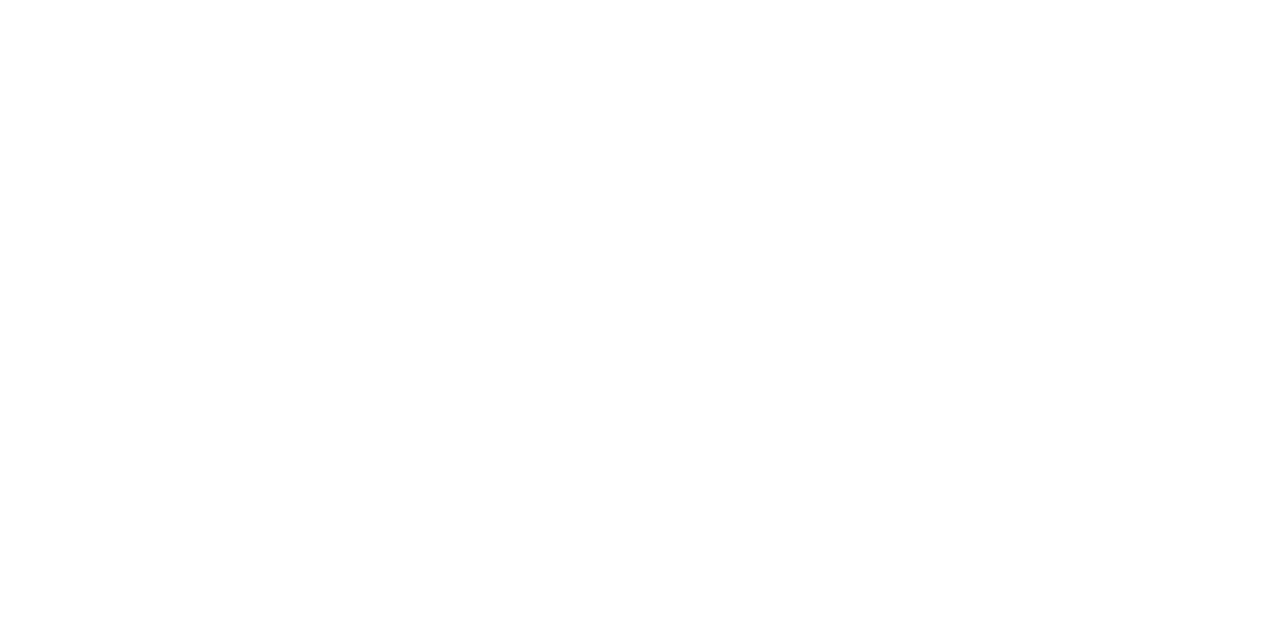
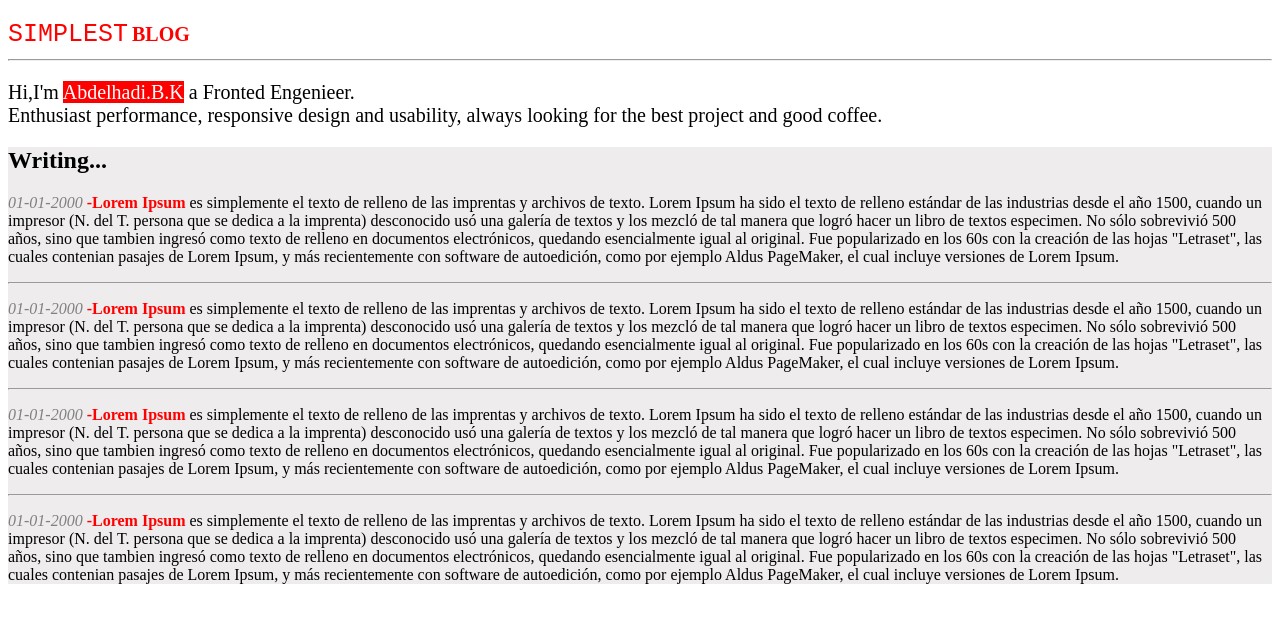
Before and after one commit to SuperDonuttace/ABK-Web-CSS-1, a plain HTML site: page 4_Color/Activitat3.html in a window 1280 px wide. Drawn offline with Linux system fonts and the light colour scheme.

Commit message:
Deploying to gh-pages from @ SuperDonuttace/ABK-Web-CSS-1@5d4e8367079072814006bdfdfa38e8eb1b43d4ae 🚀

```diff
--- a/4_Color/Activitat3.html
+++ b/4_Color/Activitat3.html
@@ -11,5 +11,35 @@
 </head>
 <body>
 
+    <!-- Aquesta practica m'ha costa molt, pero m'ha agradat el resultat-->
+
+    <h2></h2><span class="simplest">SIMPLEST</span> <span class="blog">BLOG</span></h2>
+    <header class="header">
+        <hr>
+        <p>Hi,I'm <span class="abdelhadi">Abdelhadi.B.K</span> a Fronted Engenieer. <br> Enthusiast performance, responsive design and usability, always looking for the best project and good coffee.<p>
+    </header>
+   <div class="div">
+        <h2>Writing...</h2>
+        <p> <span class="fecha">01-01-2000</span> <span class="loremipsum">-Lorem Ipsum</span> es simplemente el texto de relleno de las imprentas y archivos de texto. Lorem Ipsum ha sido el texto de relleno estándar de las industrias desde el año 1500,
+        cuando un impresor (N. del T. persona que se dedica a la imprenta) desconocido usó una galería de textos y los mezcló de tal manera que logró hacer un libro de textos especimen.
+        No sólo sobrevivió 500 años, sino que tambien ingresó como texto de relleno en documentos electrónicos, quedando esencialmente igual al original. Fue popularizado en los 60s con la creación de las hojas "Letraset",
+        las cuales contenian pasajes de Lorem Ipsum, y más recientemente con software de autoedición, como por ejemplo Aldus PageMaker, el cual incluye versiones de Lorem Ipsum.</p>
+        <hr>
+        <p> <span class="fecha">01-01-2000</span> <span class="loremipsum">-Lorem Ipsum</span> es simplemente el texto de relleno de las imprentas y archivos de texto. Lorem Ipsum ha sido el texto de relleno estándar de las industrias desde el año 1500,
+        cuando un impresor (N. del T. persona que se dedica a la imprenta) desconocido usó una galería de textos y los mezcló de tal manera que logró hacer un libro de textos especimen.
+        No sólo sobrevivió 500 años, sino que tambien ingresó como texto de relleno en documentos electrónicos, quedando esencialmente igual al original. Fue popularizado en los 60s con la creación de las hojas "Letraset",
+        las cuales contenian pasajes de Lorem Ipsum, y más recientemente con software de autoedición, como por ejemplo Aldus PageMaker, el cual incluye versiones de Lorem Ipsum.</p>
+        <hr>
+        <p> <span class="fecha">01-01-2000</span> <span class="loremipsum">-Lorem Ipsum</span> es simplemente el texto de relleno de las imprentas y archivos de texto. Lorem Ipsum ha sido el texto de relleno estándar de las industrias desde el año 1500,
+        cuando un impresor (N. del T. persona que se dedica a la imprenta) desconocido usó una galería de textos y los mezcló de tal manera que logró hacer un libro de textos especimen.
+        No sólo sobrevivió 500 años, sino que tambien ingresó como texto de relleno en documentos electrónicos, quedando esencialmente igual al original. Fue popularizado en los 60s con la creación de las hojas "Letraset",
+        las cuales contenian pasajes de Lorem Ipsum, y más recientemente con software de autoedición, como por ejemplo Aldus PageMaker, el cual incluye versiones de Lorem Ipsum.</p>
+        <hr>
+        <p> <span class="fecha">01-01-2000</span> <span class="loremipsum">-Lorem Ipsum</span> es simplemente el texto de relleno de las imprentas y archivos de texto. Lorem Ipsum ha sido el texto de relleno estándar de las industrias desde el año 1500,
+        cuando un impresor (N. del T. persona que se dedica a la imprenta) desconocido usó una galería de textos y los mezcló de tal manera que logró hacer un libro de textos especimen.
+        No sólo sobrevivió 500 años, sino que tambien ingresó como texto de relleno en documentos electrónicos, quedando esencialmente igual al original. Fue popularizado en los 60s con la creación de las hojas "Letraset",
+        las cuales contenian pasajes de Lorem Ipsum, y más recientemente con software de autoedición, como por ejemplo Aldus PageMaker, el cual incluye versiones de Lorem Ipsum.</p>
+
+    </div>
 </body>
 </html>
--- a/4_Color/Estilos2.css
+++ b/4_Color/Estilos2.css
@@ -0,0 +1 @@
+.a { color: black;  background-color: black;}
--- a/4_Color/Estilos3.css
+++ b/4_Color/Estilos3.css
@@ -0,0 +1,14 @@
+
+.simplest { color: red; font-family: 'Courier New', Courier, monospace; font-size: 25px;}
+
+.blog { color: red; font-size: 20px; font-weight: bold;}
+
+.header { font-size: 20px;}
+
+.abdelhadi { color: white; background-color: red;}
+
+.div { background-color: rgb(238, 236, 236);}
+
+.fecha { color: gray; font-style: italic;}
+
+.loremipsum { color: red; font-weight: bold;}
--- /dev/null
+++ b/5_Texto/Estilos1.css
@@ -0,0 +1 @@
+body {color: aquamarine;}
```
Also changed, not shown: 4_Color/Activitat2.html (+2 -1 lines), 4_Color/Estilos1.css (+6 -1 lines), 5_Texto/Activitat1.html (added, +15 -0 lines).
